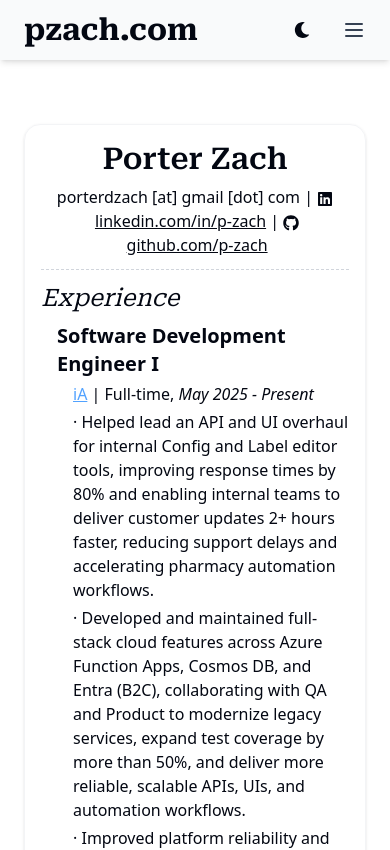
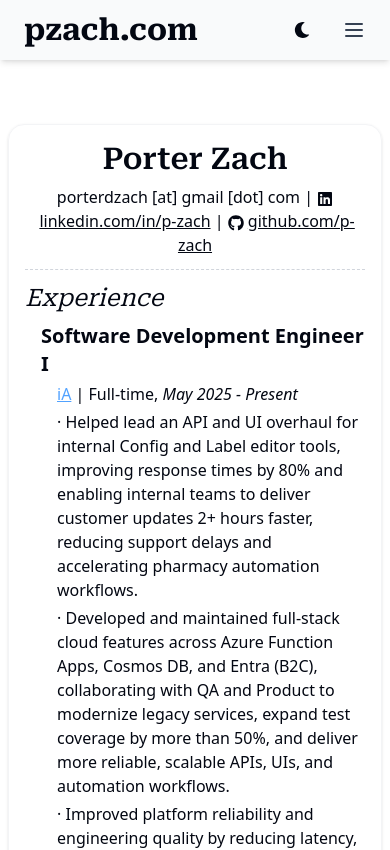
Before and after one commit to p-zach/pzachcom-frontend, a Next.js app: page /resume in a window 390 px wide. Shown: the top 850 px of the page. Built offline with nearby package versions, Linux system fonts and the light colour scheme.

Commit message:
Fix card layout and padding on small screens

```diff
--- a/src/app/page.tsx
+++ b/src/app/page.tsx
@@ -31,7 +31,7 @@ export default function HomePage() {
 
   return (
     <Section>
-      <div className="flex flex-col md:flex-row gap-8 w-full max-w-6xl mx-auto p-6">
+      <div className="flex flex-col lg:flex-row gap-8 w-full max-w-6xl mx-auto p-2 md:p-6">
 
         {/* Left card */}
         <Card className="bg-white dark:bg-gray-800">
--- a/src/components/Section.tsx
+++ b/src/components/Section.tsx
@@ -5,7 +5,7 @@ export default function Section({
 }) {
   return (
     <section className="py-16">
-      <div className="container mx-auto px-6 text-center">
+      <div className="container mx-auto px-2 md:px-6 text-center">
         {children}
       </div>
     </section>
```
